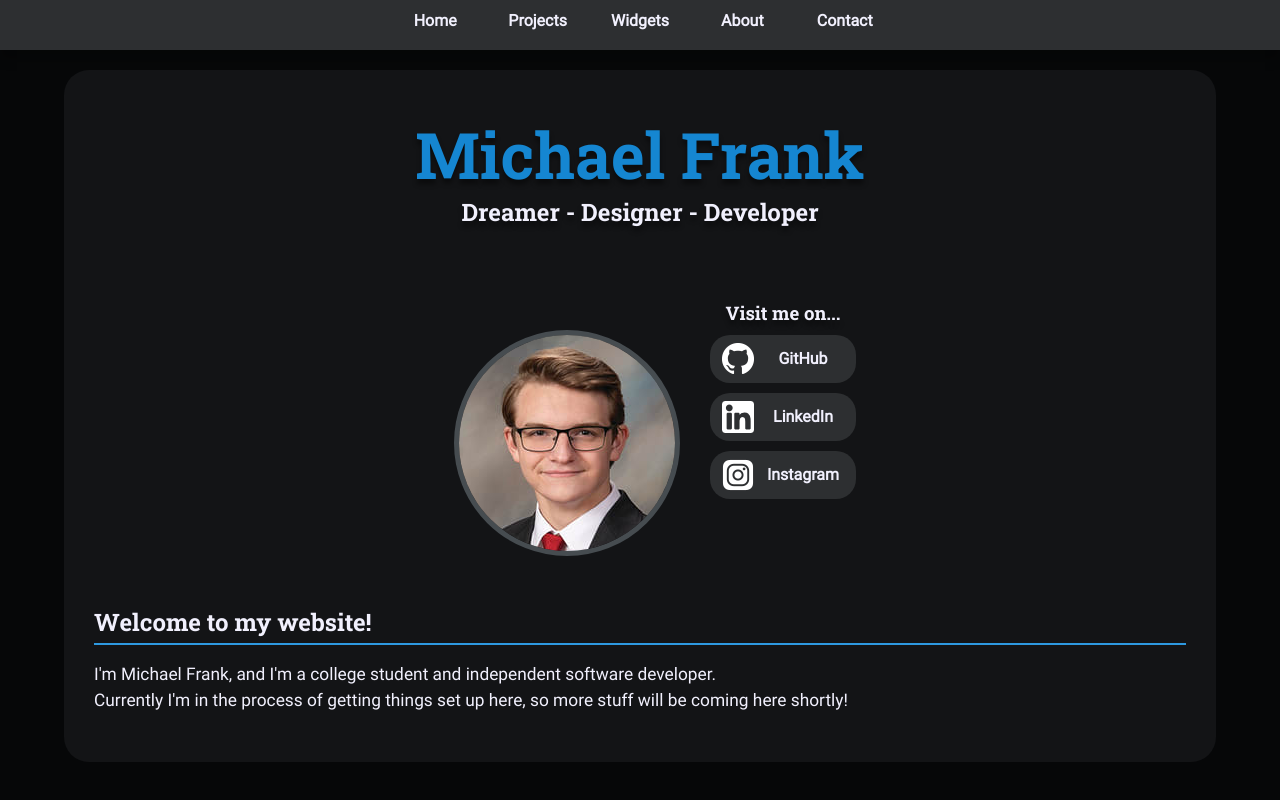
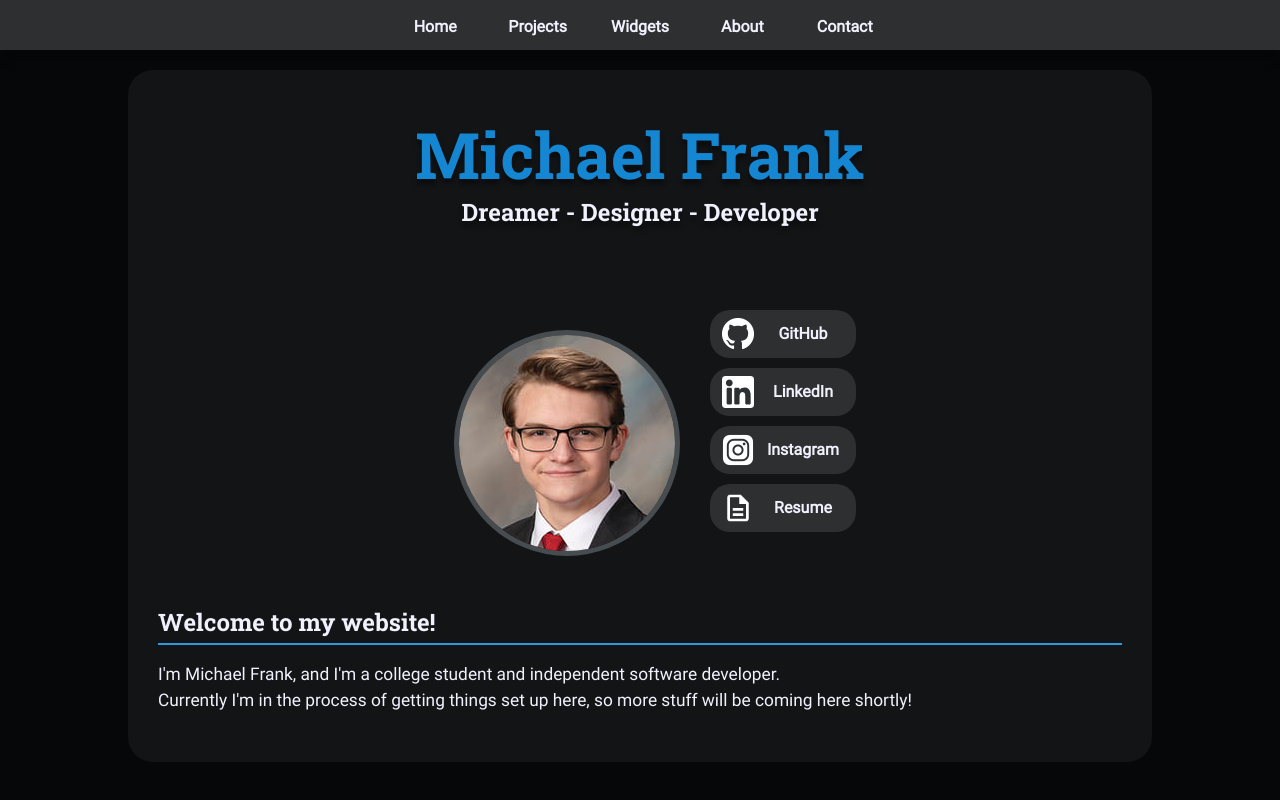
Before and after one commit to fathom820/website, a plain HTML site: page home.html in a window 1280 px wide. Drawn offline with Linux system fonts and the light colour scheme.

Commit message:
Added resume

```diff
--- a/home.css
+++ b/home.css
@@ -33,9 +33,7 @@ h1, h2 {
 h1 {
 	font-size: 48pt;
 	color: #1586d1;
-
 }
-
 
 h2 {
 	font-size: 18pt;
@@ -65,14 +63,12 @@ button {
 	font-weight: bold;
 	height: auto;
 	position: relative;
-
 }
 
 button:hover {
 	background-color: #464c50;
 	transition: background-color 0.25s;
 	cursor: pointer;
-
 }
 
 .menuButton:hover {
@@ -107,7 +103,7 @@ button:active {
 
 	display: block;
 	position: relative;
-	width: 90%;
+	width: 80%;
 	background-color: #131416 ;
 	justify-content: center;
 
@@ -191,21 +187,20 @@ button:active {
 }
 
 #profileContainer {
-	display: block;
+	display: table;
 	overflow: auto;
 	margin-left: auto;
 	margin-right: auto;
 	margin-bottom: 20px;
+	align-items: center;
 	width: fit-content;
 	height: fit-content;
 }
 
 .profileButtons {
-	display: inline;
+	display: table-cell;
 	float: right;
 	vertical-align: middle;
-	margin-top:auto;
-	margin-bottom:auto;
 }
 
 #portrait {
@@ -289,5 +284,5 @@ button:active {
 .menuButton {
 	width: 8%;
 	border-bottom: 3px solid transparent;
-	padding-top: 1px;
+	padding-top: 13px;
 }
--- a/home.html
+++ b/home.html
@@ -37,7 +37,7 @@
 					<img src="images/portrait.png" id="portrait"></img>
 
 					<div class="profileButtons" style="float: right;">
-						<h2 style="font-size: 14pt; text-align: center;">Visit me on...</h2>
+						<h2 style="font-size: 14pt; text-align: center; display: none;">Visit me on...</h2>
 
 						<!--GitHub button-->
 						<form action="https://github.com/fathom820" target="_blank">
@@ -69,6 +69,15 @@
 							</button>
 						</form>
 
+						<form action="docs/Resume.pdf" target="_blank">
+							<button class="standardButton">
+								<span class="buttonIcon">
+									<img src="images\icons\outline_description_white_24dp.png" style="width: 32px; height: 32px;"><img>
+								</span>
+								<span class="buttonText">Resume</span>
+							</button>
+						</form>
+
 					</div>
 
 				</div>
```
Also changed, not shown: images/icons/outline_description_white_24dp.png (added), 1 other file.
